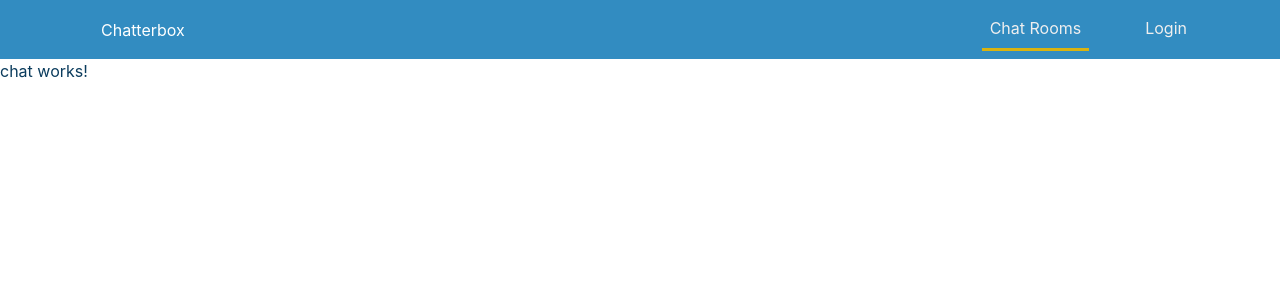
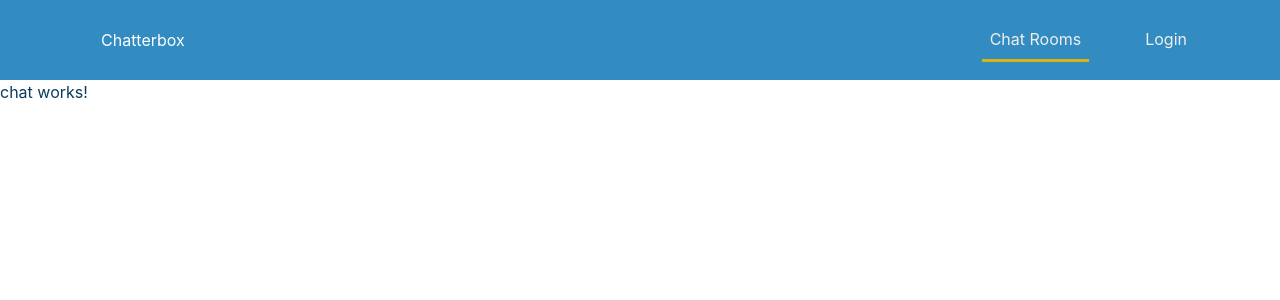
Before and after one commit to olaborde/chatApp, an Angular app: page /chat in a window 1280 px wide. Shown: the top 300 px of the page. Built offline with nearby package versions, Linux system fonts and the light colour scheme.

Commit message:
resize loggin

```diff
--- a/src/styles/styles.scss
+++ b/src/styles/styles.scss
@@ -7,6 +7,14 @@ body{
   color: $secondary;
 }
 
+.container {
+  height: calc(100vh - 80px) !important;
+}
+
+.navbar {
+  height: 80px;
+}
+
 button {
   width: 100%
 }
```
